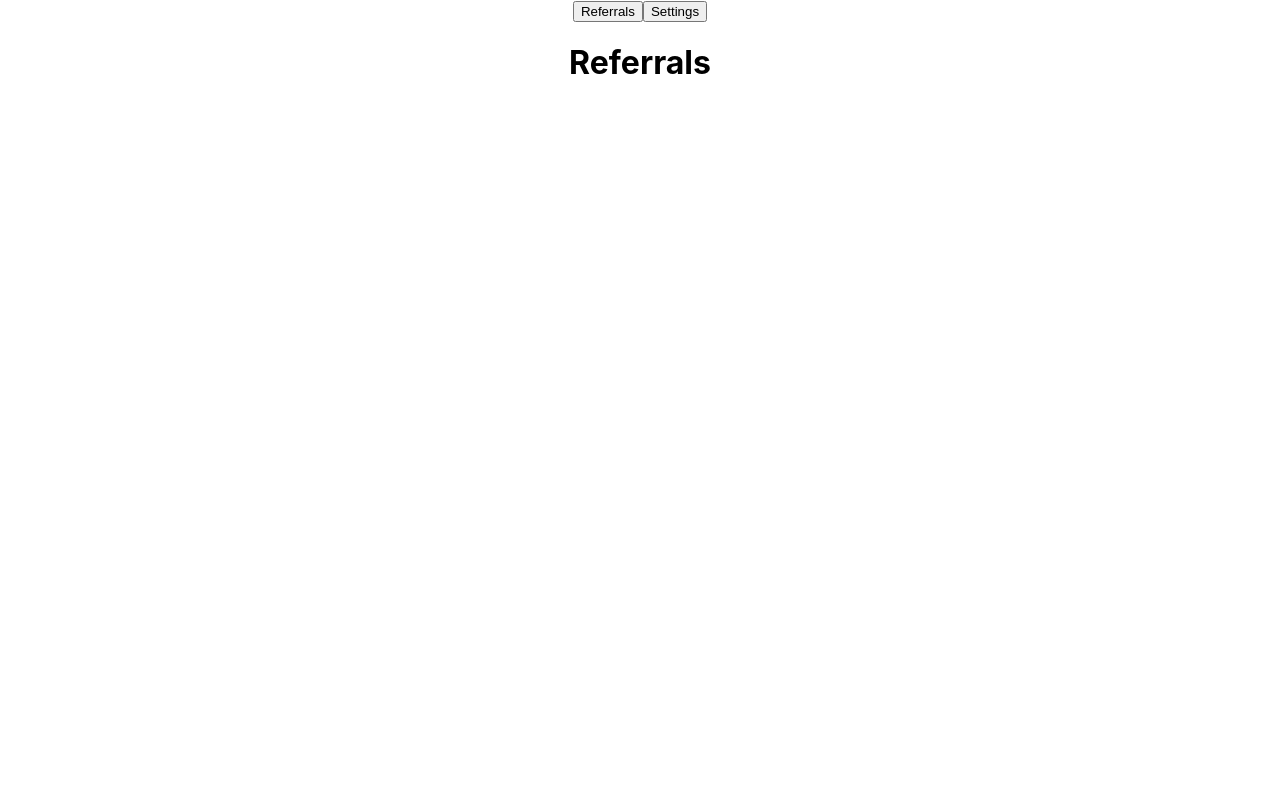
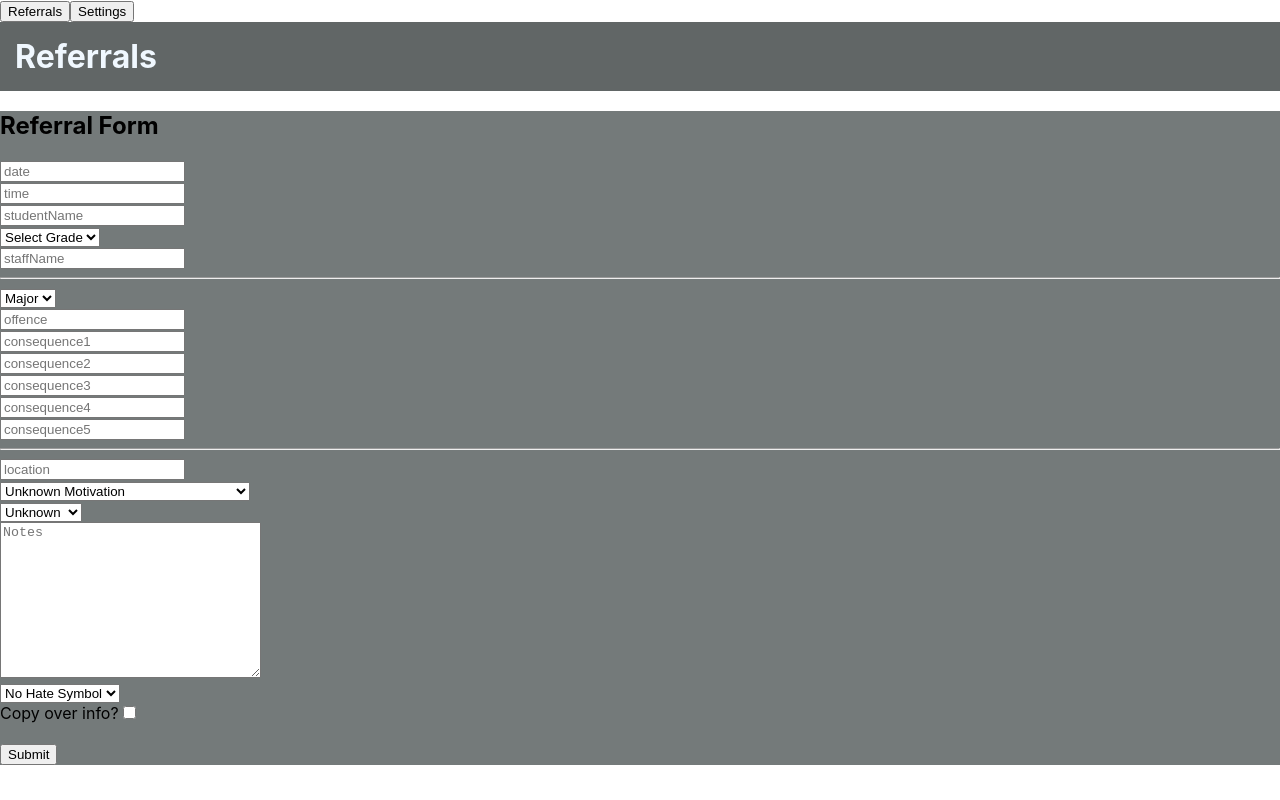
Before and after one commit to palminski/less-lazy-warden, a React (Create React App) app: page / in a window 1280 px wide. Built offline with nearby package versions, Linux system fonts and the light colour scheme.

Commit message:
added a form to the referral section

```diff
--- a/public/index.html
+++ b/public/index.html
@@ -24,7 +24,7 @@
       work correctly both with client-side routing and a non-root public URL.
       Learn how to configure a non-root public URL by running `npm run build`.
     -->
-    <title>React App</title>
+    <title>Referral Master</title>
   </head>
   <body>
     <noscript>You need to enable JavaScript to run this app.</noscript>
--- a/src/App.css
+++ b/src/App.css
@@ -1,5 +1,5 @@
 .App {
-  text-align: center;
+  text-align: left;
 }
 
 .App-logo {
--- /dev/null
+++ b/src/components/ReferralForm.js
@@ -0,0 +1,93 @@
+const ReferralForm = () => {
+
+    return (
+        <form>
+            <h2>Referral Form</h2>
+            {/* Details of People Involved */}
+            <input type="text" id="date" placeholder="date" />
+            <br />
+
+            <input type="text" id="time" placeholder="time" />
+            <br />
+
+            <input type="text" id="studentName" placeholder="studentName" />
+            <br />
+
+            <select type="text" id="grade" placeholder="grade">
+                <option value="" disabled selected>Select Grade</option>
+                <option value="6">6</option>
+                <option value="7">7</option>
+                <option value="8">8</option>
+            </select>
+            <br />
+
+            <input type="text" id="staffName" placeholder="staffName" />
+            <hr />
+
+            {/* Details of Offense and Consequences */}
+            <select type="text" id="majorMinor" >
+                <option value="Administrator-managed (Major)">Major</option>
+                <option value="Staff-managed (minor)">Minor</option>
+            </select>
+            <br />
+
+            <input type="text" id="offence" placeholder="offence" />
+            <br />
+
+            <input type="text" class="consequence-list" id="consequence1" placeholder="consequence1" />
+            <br />
+            <input type="text" class="consequence-list" id="consequence2" placeholder="consequence2" />
+            <br />
+            <input type="text" class="consequence-list" id="consequence3" placeholder="consequence3" />
+            <br />
+            <input type="text" class="consequence-list" id="consequence4" placeholder="consequence4" />
+            <br />
+            <input type="text" class="consequence-list" id="consequence5" placeholder="consequence5" />
+            <hr />
+
+            {/* Notes section */}
+            <input type="text" id="locationOfI" placeholder="location" />
+            <br />
+            <select type="text" id="motivation" >
+                <option value="Unknown Motivation">Unknown Motivation</option>
+                <option value="Obtain Peer Attention">Obtain Peer Attention</option>
+                <option value="Escape/Avoid Tasks/Activities/Sensory">Escape/Avoid Tasks/Activities/Sensory</option>
+                <option value="Obtain Items/Activities/Sensory">Obtain Items/Activities/Sensory</option>
+                <option value="Obtain Adult Attention">Obtain Adult Attention</option>
+                <option value="Escape/Avoid Adult(s)">Escape/Avoid Adult(s)</option>
+                <option value="Escape/Avoid Peer(s)">Escape/Avoid Peer(s)</option>
+                <option value="Other">Other</option>
+
+            </select>
+            <br />
+
+            <select type="text" id="others" >
+                <option value="Unknown">Unknown</option>
+                <option value="None">None</option>
+                <option value="Peers">Peers</option>
+                <option value="Teacher">Teacher</option>
+                <option value="Substitute">Substitute</option>
+                <option value="Other">Other</option>
+            </select>
+            <br />
+
+            <textarea name="notes" id="notes" cols="30" rows="10" placeholder="Notes" ></textarea>
+            <br />
+
+            <select type="text" id="hateSymbol" >
+                <option value="No">No Hate Symbol</option>
+                <option value="Yes">Yes</option>
+            </select>
+            <br/>
+
+            <label for="copy">Copy over info?</label>
+            <input id="copy" type="checkbox" />
+            <br />
+            <br />
+
+            <button>Submit</button>
+        </form>
+    )
+
+}
+export default ReferralForm
--- a/src/components/index.js
+++ b/src/components/index.js
@@ -1,5 +1,7 @@
-import Nav from "./Nav"
+import Nav from "./Nav";
+import ReferralForm from "./ReferralForm";
 
 export {
-    Nav
+    Nav,
+    ReferralForm,
 }
--- a/src/index.css
+++ b/src/index.css
@@ -11,3 +11,16 @@ code {
   font-family: source-code-pro, Menlo, Monaco, Consolas, 'Courier New',
     monospace;
 }
+
+h1 {
+  background-color: rgb(97, 102, 102);
+  margin: 0;
+  padding: 15px;
+  color: aliceblue;
+}
+
+form {
+  display: block !important;
+  background-color: rgb(116, 122, 122);
+  margin: 0;
+}
--- a/src/pages/Referral.js
+++ b/src/pages/Referral.js
@@ -1,7 +1,13 @@
+import { ReferralForm } from "../components";
+
 const Referrals = () => {
     //return JSX
     return (
-        <h1>Referrals</h1>
+        <>
+            <h1>Referrals</h1>
+            <ReferralForm />
+        </>
+
     )
 }
 export default Referrals;
```
